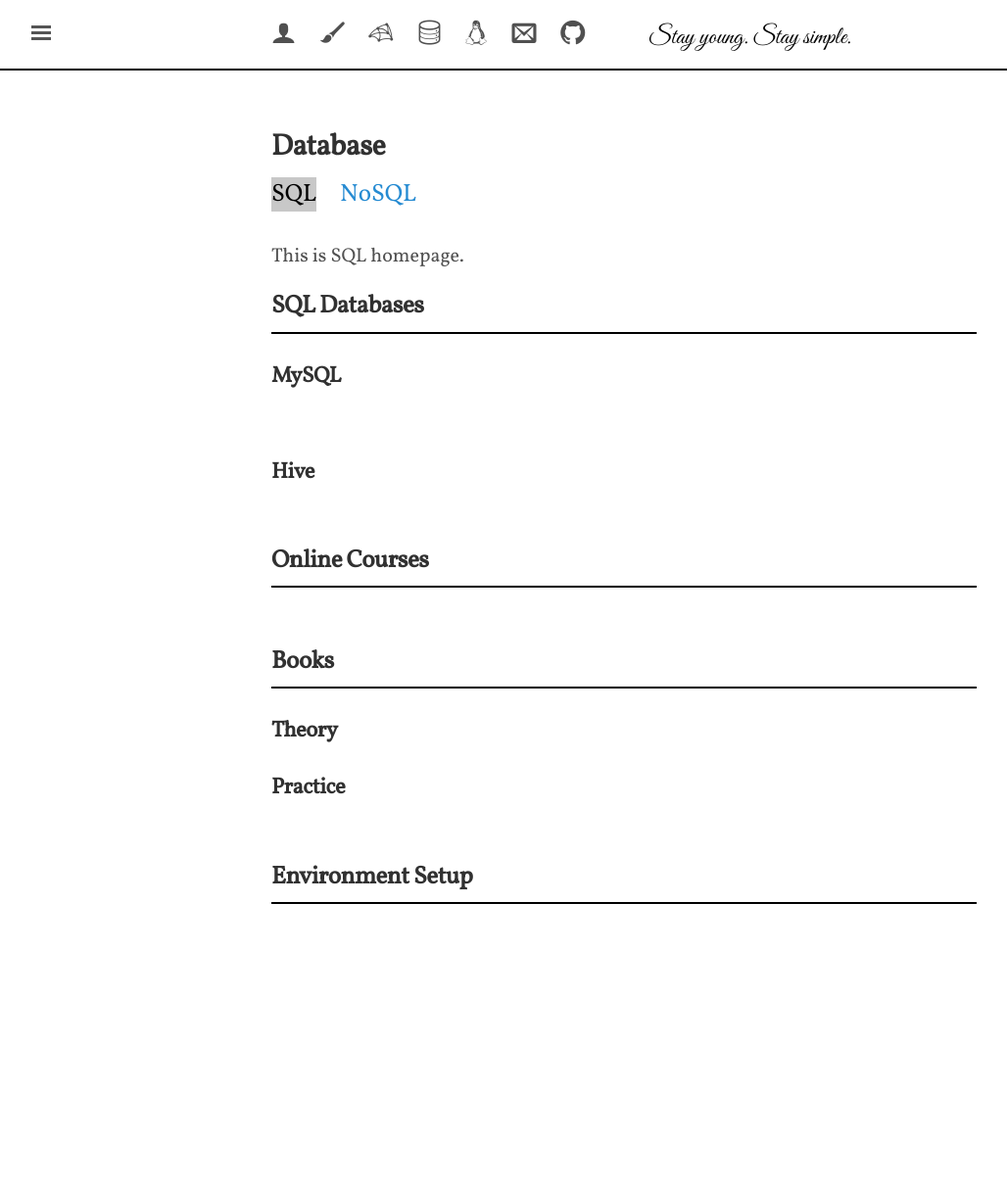
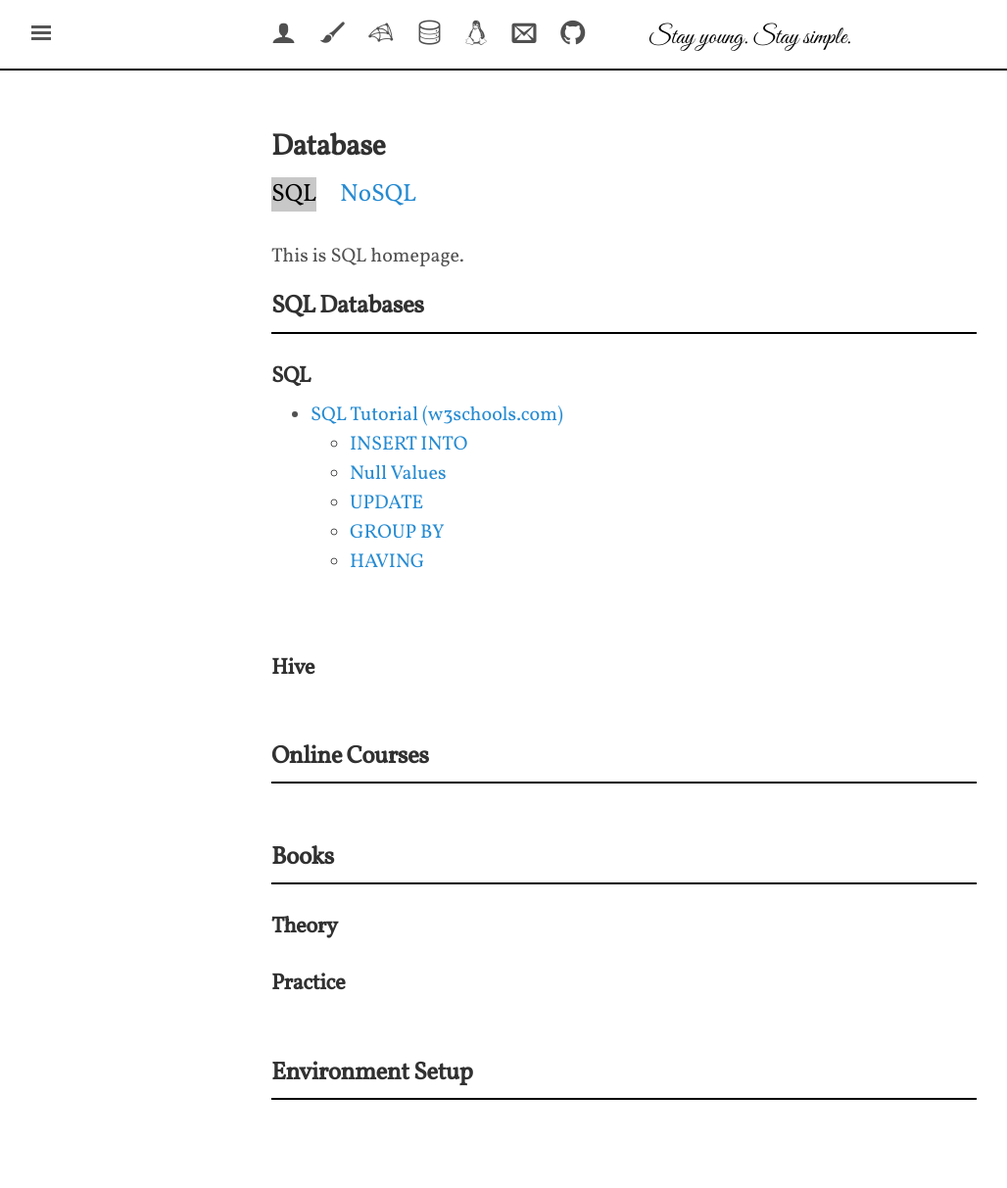
Before and after one commit to shevapato2008/myBlog, a Jekyll site: the page built from database/sql/index.md, in a window 1280 px wide. Shown: the whole page at 98% size, without its empty margins (3-1031 px from the left). Built offline with Jekyll 4.4.1, drawn with Linux system fonts in a browser that asks for light colours; nearby versions of some CDN libraries; some web fonts are replaced; before the commit the page ends 1013 px from its top, so only the background shows below that.

Commit message:
Modified.

```diff
--- a/database/sql/index.md
+++ b/database/sql/index.md
@@ -8,7 +8,13 @@ This is SQL homepage.
 
 ## SQL Databases
 ---
-### MySQL
+### SQL
++ [SQL Tutorial (w3schools.com)](https://www.w3schools.com/sql/)
+    - [INSERT INTO](https://www.w3schools.com/sql/sql_insert.asp)
+    - [Null Values](https://www.w3schools.com/sql/sql_null_values.asp)
+    - [UPDATE](https://www.w3schools.com/sql/sql_update.asp)
+    - [GROUP BY](https://www.w3schools.com/sql/sql_groupby.asp)
+    - [HAVING](https://www.w3schools.com/sql/sql_having.asp)
 
 <br>
 
```
